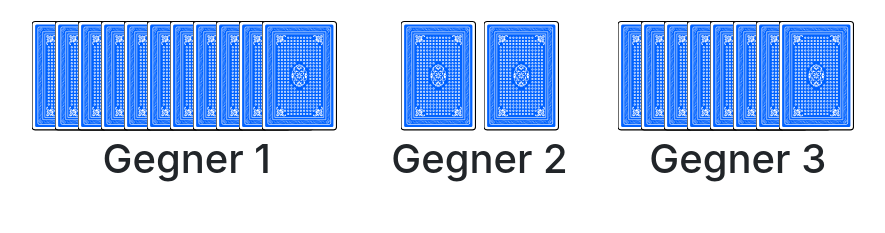
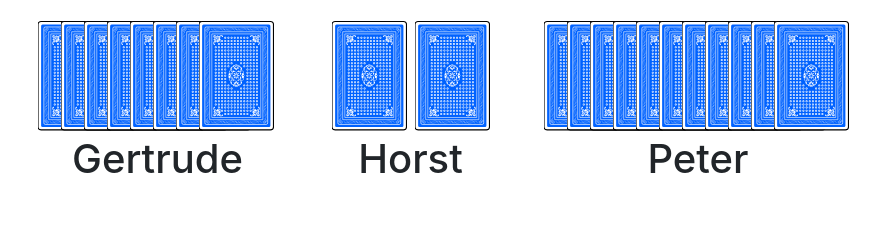
Before and after one commit to whitelake-city/maumau, a React (Create React App) app in the folder browser/: page /mau-mau/1 in a window 1280 px wide. Shown: the top 233 px of the page, without its empty margins (195-1080 px from the left). Built offline with nearby package versions, Linux system fonts and the light colour scheme.

Commit message:
moved cards to separate package

```diff
--- a/browser/src/maumau/komponenten/gegnerkarten/gegner_karten.jsx
+++ b/browser/src/maumau/komponenten/gegnerkarten/gegner_karten.jsx
@@ -1,5 +1,5 @@
 import * as React from "react";
-import {Karte} from "./karte";
+import {KartenRueckseite} from "../karten/kartenRueckseite";
 
 export class GegnerKarten extends React.Component {
 
@@ -9,7 +9,7 @@ export class GegnerKarten extends React.Component {
                 <div className={"karten " + (this.props.gegner.kartenanzahl > 3 ? 'ueberlappend' : '')}>
                     {
                         [...Array(this.props.gegner.kartenanzahl)]
-                            .map((x, idx) => <Karte key={idx}/>)
+                            .map((x, idx) => <KartenRueckseite key={idx}/>)
                     }
                 </div>
                 <h1 className={"name"}>{this.props.gegner.name}</h1>
--- a/browser/src/maumau/komponenten/gegnerkarten/karte.jsx
+++ b/browser/src/maumau/komponenten/karten/kartenRueckseite.jsx
@@ -1,6 +1,6 @@
 import React, {Component} from "react";
 
-export class Karte extends Component {
+export class KartenRueckseite extends Component {
     render() {
         return (
             <img src={"/karten/rueckseite.svg"} className={"karte"}/>
--- a/browser/src/maumau/komponenten/spielerkarten/karte.jsx
+++ b/browser/src/maumau/komponenten/karten/kartenVorderseite.jsx
@@ -1,6 +1,6 @@
 import React, {Component} from "react";
 
-export class Karte extends Component {
+export class KartenVorderseite extends Component {
     constructor(props) {
         super(props);
 
@@ -8,7 +8,9 @@ export class Karte extends Component {
     }
 
     beiClick() {
-        this.props.beiClick(this.props.position);
+        if (this.props.beiClick !== undefined && this.props.position !== undefined) {
+            this.props.beiClick(this.props.position);
+        }
     }
 
     render() {
--- a/browser/src/maumau/komponenten/spielerkarten/spieler.jsx
+++ b/browser/src/maumau/komponenten/spielerkarten/spieler.jsx
@@ -1,5 +1,5 @@
 import React, {Component} from "react";
-import {Karte} from "./karte";
+import {KartenVorderseite} from "../karten/kartenVorderseite";
 import {ART, WERT} from "../../konstanten";
 
 export class SpielerKarten extends Component {
@@ -52,7 +52,7 @@ export class SpielerKarten extends Component {
                 <div className={"karten"}>
                     {
                         this.state.karten.map(
-                            (aktuelleKarte, idx) => (<Karte key={idx} position={idx} karte={aktuelleKarte} beiClick={this.karteGewaehlt}/>)
+                            (aktuelleKarte, idx) => (<KartenVorderseite key={idx} position={idx} karte={aktuelleKarte} beiClick={this.karteGewaehlt}/>)
                         )
                     }
                 </div>
--- a/browser/src/maumau/maumau.jsx
+++ b/browser/src/maumau/maumau.jsx
@@ -2,6 +2,7 @@ import React from 'react';
 import {SpielerKarten} from "./komponenten/spielerkarten/spieler";
 import {Gegner} from "./komponenten/gegnerkarten/gegner";
 import {KartenStapel} from "./komponenten/kartenstapel/kartenstapel";
+import {ART, WERT} from "./konstanten";
 
 export class MauMau extends React.Component {
     constructor(props) {
@@ -9,18 +10,25 @@ export class MauMau extends React.Component {
         this.state = {
             gegner: [
                 {
-                    name: "Gegner 2",
+                    name: "Horst",
                     kartenanzahl: 2
                 },
                 {
-                    name: "Gegner 1",
+                    name: "Peter",
                     kartenanzahl: 11
                 },
                 {
-                    name: "Gegner 3",
+                    name: "Gertrude",
                     kartenanzahl: 8
                 },
             ],
+            kartenstapel: {
+                kartenanzahl: 10,
+                aktuellSichtbareKarte: {
+                    art: ART.HERZ,
+                    wert: WERT.ASS
+                }
+            }
         };
     }
 
@@ -41,7 +49,9 @@ export class MauMau extends React.Component {
         return (
             <div className={"maumau"}>
                 <Gegner gegner={this.state.gegner}/>
-                <KartenStapel/>
+                <KartenStapel
+                    kartenanzahl={this.state.kartenstapel.kartenanzahl}
+                    aktuellSichtbareKarte={this.state.kartenstapel.aktuellSichtbareKarte}/>
                 <SpielerKarten spielername={this.props.match.params.spielername}/>
             </div>
         )
```
